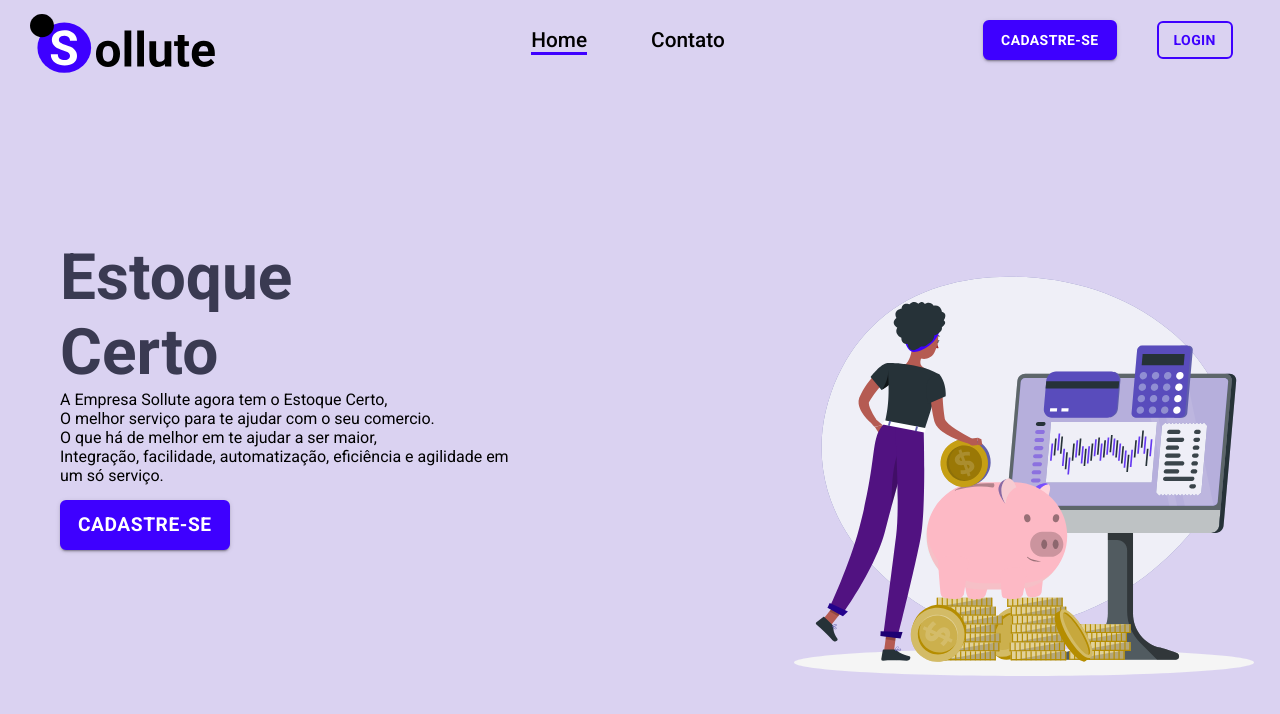
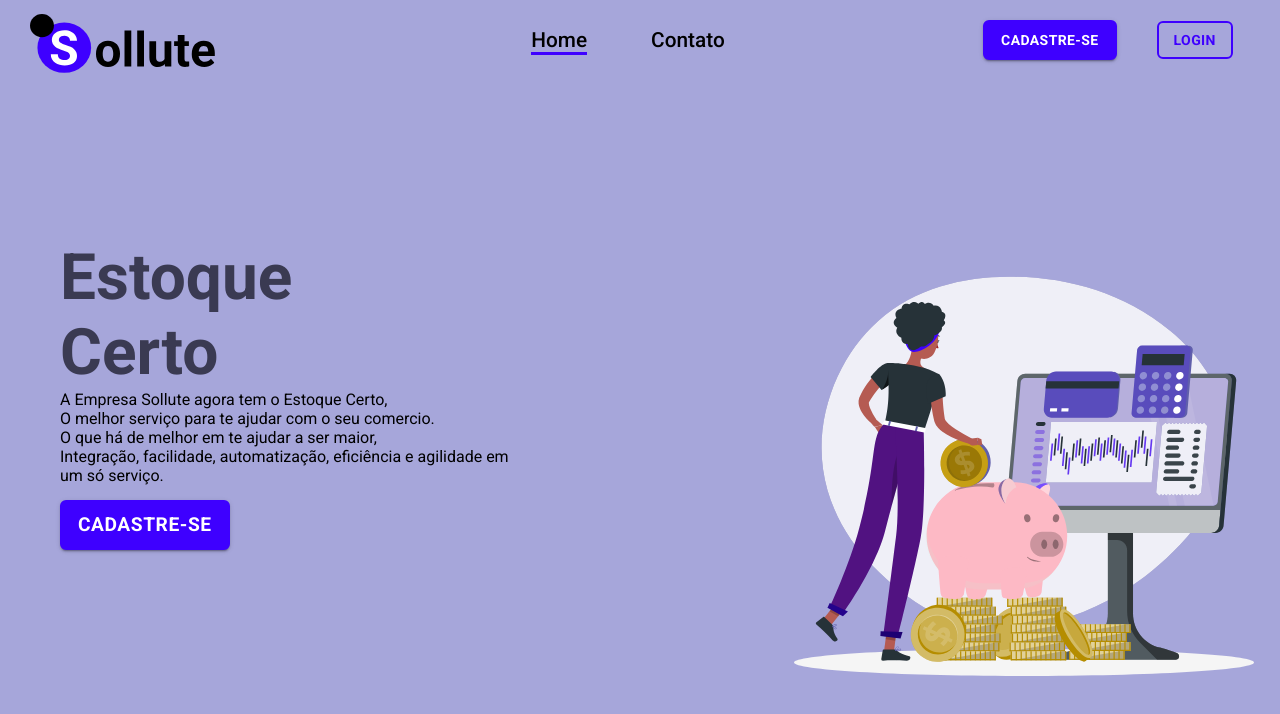
Before and after one commit to ogabrielalves/sollute-react, a React (Create React App) app: page / in a window 1280 px wide. Shown: the top 714 px of the page. Built offline with nearby package versions, Linux system fonts and the light colour scheme.

Commit message:
feature/change-background-color

```diff
--- a/src/Pages/Home/Home.css
+++ b/src/Pages/Home/Home.css
@@ -7,7 +7,7 @@
 }
 
 body {
-    background-color: #DAD2F1;
+    background-color: #a6a6da;
 }
 
 .containerText{
```
